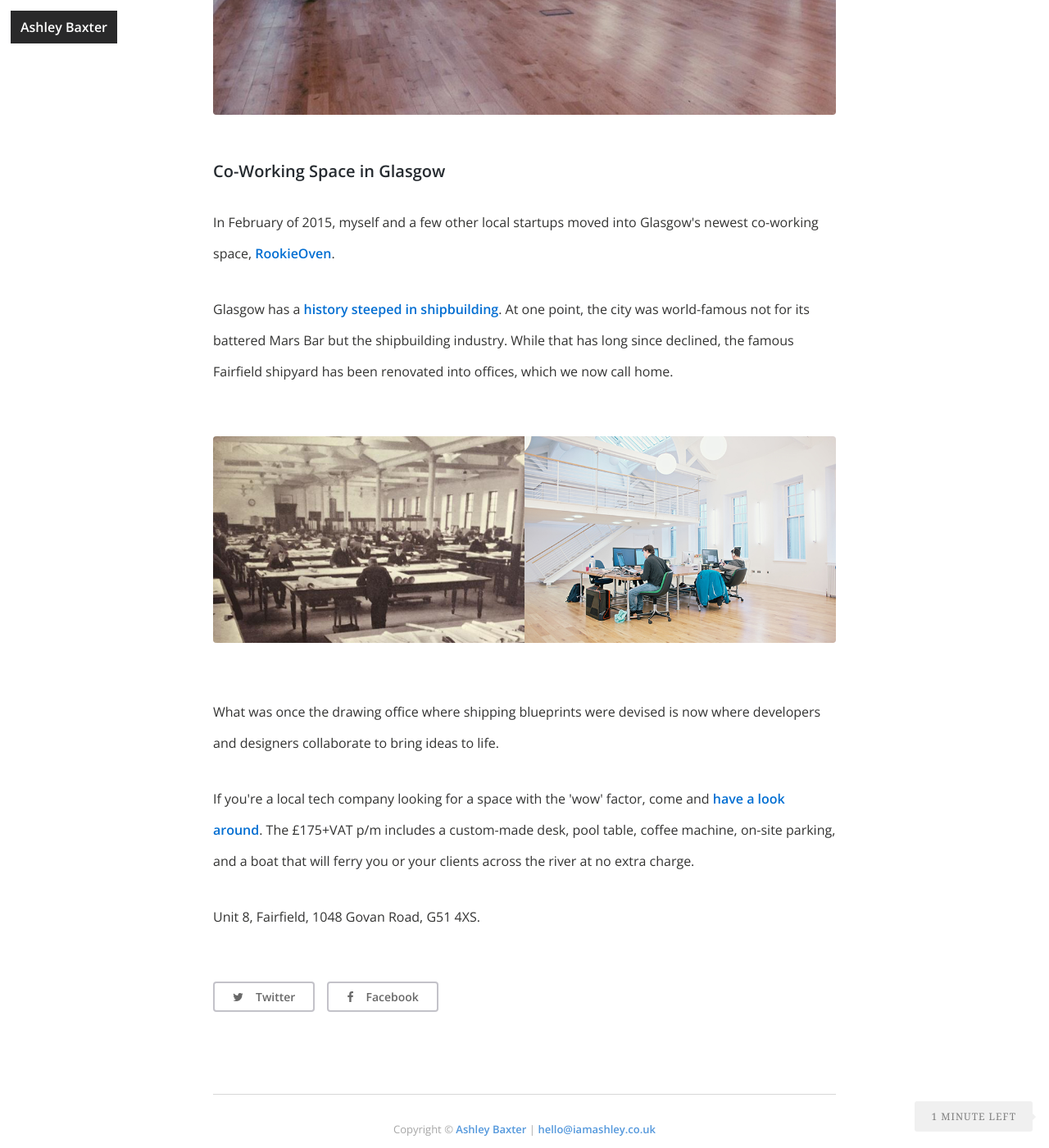
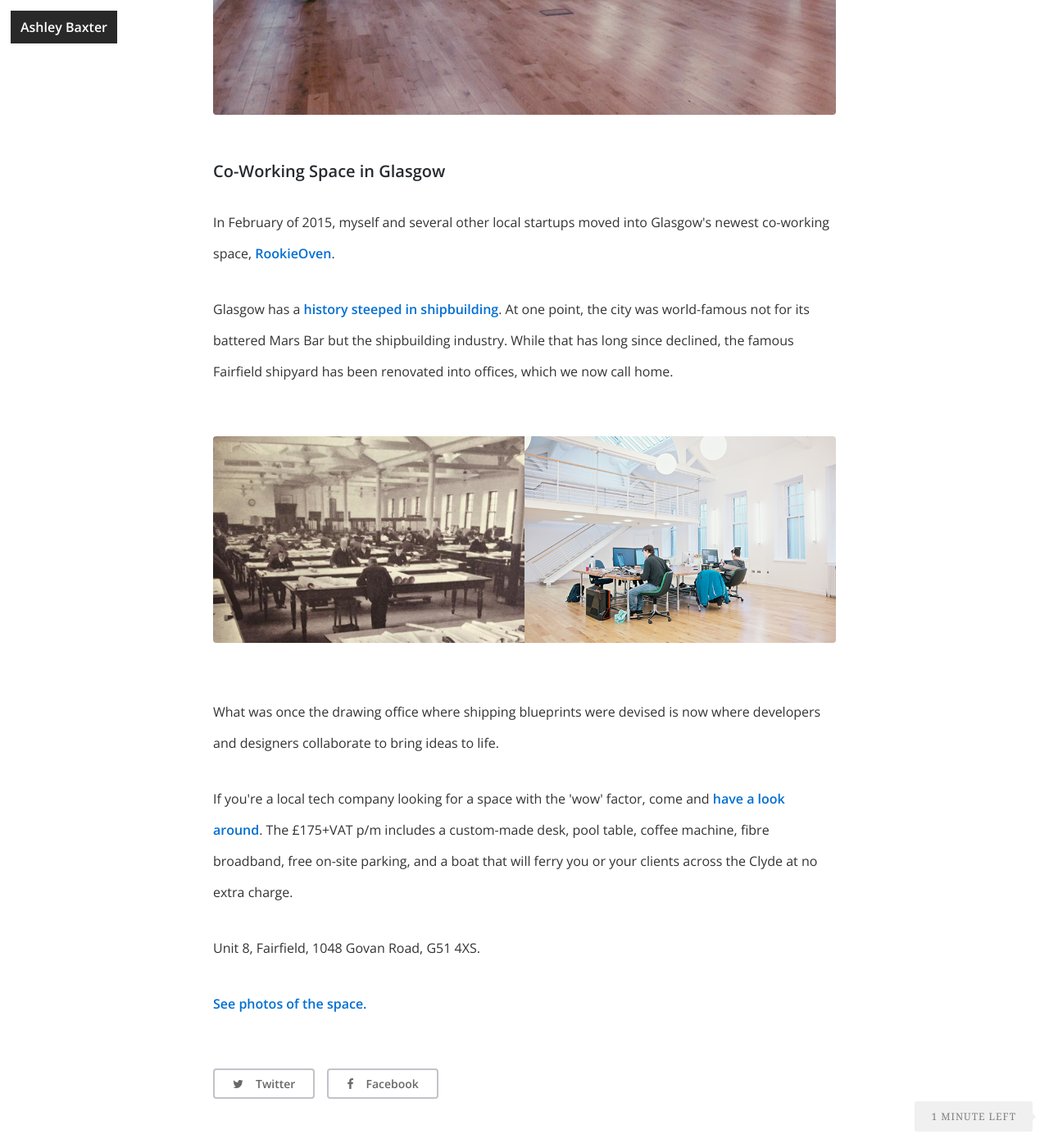
Before and after one commit to ashleybaxter/iamashley, a Jekyll site: the page built from coworking/index.html, in a window 1280 px wide and 1400 px high, scrolled down 641 px. Shown: the whole window at 82% size. Built offline with Jekyll 4.4.1, drawn with Linux system fonts in a browser that asks for light colours; nearby versions of some CDN libraries.

Commit message:
Text changes

```diff
--- a/coworking/index.html
+++ b/coworking/index.html
@@ -8,7 +8,7 @@ comments: false
 <img src="/media/office.jpg" alt="Glasgow co-working space">
 
 <h4>Co-Working Space in Glasgow</h4>
-<p>In February of 2015, myself and a few other local startups moved into Glasgow's newest co-working space, <a href="http://rookieoven.com/coworking/">RookieOven</a>.</p>
+<p>In February of 2015, myself and several other local startups moved into Glasgow's newest co-working space, <a href="http://rookieoven.com/coworking/">RookieOven</a>.</p>
 
 <p>Glasgow has a <a href="http://www.bbc.co.uk/news/uk-scotland-glasgow-west-24820573">history steeped in shipbuilding</a>. At one point, the city was world-famous not for its battered Mars Bar but the shipbuilding industry. While that has long since declined, the famous Fairfield shipyard has been renovated into offices, which we now call home.</p>
 
@@ -16,6 +16,8 @@ comments: false
 
 <p>What was once the drawing office where shipping blueprints were devised is now where developers and designers collaborate to bring ideas to life.</p>
 
-<p>If you're a local tech company looking for a space with the 'wow' factor, come and <a href="mailto:hello@iamashley.co.uk">have a look around</a>. The £175+VAT p/m includes a custom-made desk, pool table, coffee machine, on-site parking, and a boat that will ferry you or your clients across the river at no extra charge.</p>
+<p>If you're a local tech company looking for a space with the 'wow' factor, come and <a href="mailto:hello@iamashley.co.uk">have a look around</a>. The £175+VAT p/m includes a custom-made desk, pool table, coffee machine, fibre broadband, free on-site parking, and a boat that will ferry you or your clients across the Clyde at no extra charge.</p>
 
 <p>Unit 8, Fairfield, 1048 Govan Road, G51 4XS.</p>
+
+<p><a href="https://ashleybaxter.exposure.co/rookieoven-coworking">See photos of the space.</a></p>
--- a/index.html
+++ b/index.html
@@ -4,7 +4,7 @@ layout: page
 
 <img src="/assets/img/ashley.jpg" alt="Ashley Baxter">
 
-<p>Ashley Baxter is a <a href="http://girlwithacamera.co.uk">photographer</a> and business person. Ashley runs <a href="http://insurancebyjack.co.uk">Insurance by Jack</a>, offering business insurance to the freelance world, and <a href="https://brokersdirect.co.uk">Brokers Direct</a>, a property insurance broker. Come the summer months, she can be found <a href="http://girlwithacamera.co.uk/weddings">photographing weddings</a>. She likes video games, lifting weights and her dog, <a href="https://www.flickr.com/photos/rockersdelight/9137948804/">Indie</a>.</p>
+<p>Ashley Baxter is a business person and <a href="http://girlwithacamera.co.uk">photographer</a>. Ashley runs <a href="http://insurancebyjack.co.uk">Insurance by Jack</a>, offering business insurance to the freelance world, and <a href="https://brokersdirect.co.uk">Brokers Direct</a>, a property insurance broker. Come the summer months, she can be found <a href="http://girlwithacamera.co.uk/weddings">photographing weddings</a>. She likes video games, lifting weights and her dog, <a href="https://www.flickr.com/photos/rockersdelight/9137948804/">Indie</a>.</p>
 
 <h2>Other Links</h2>
 
```
